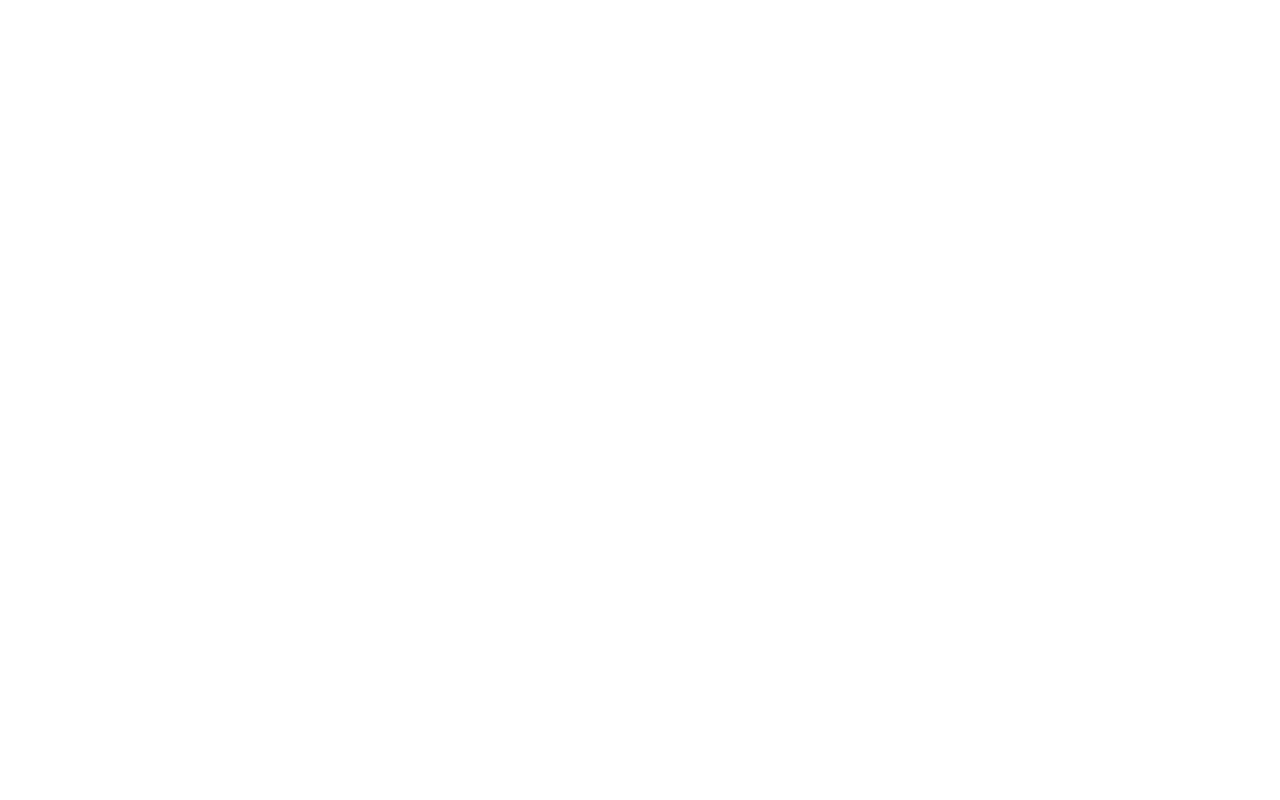
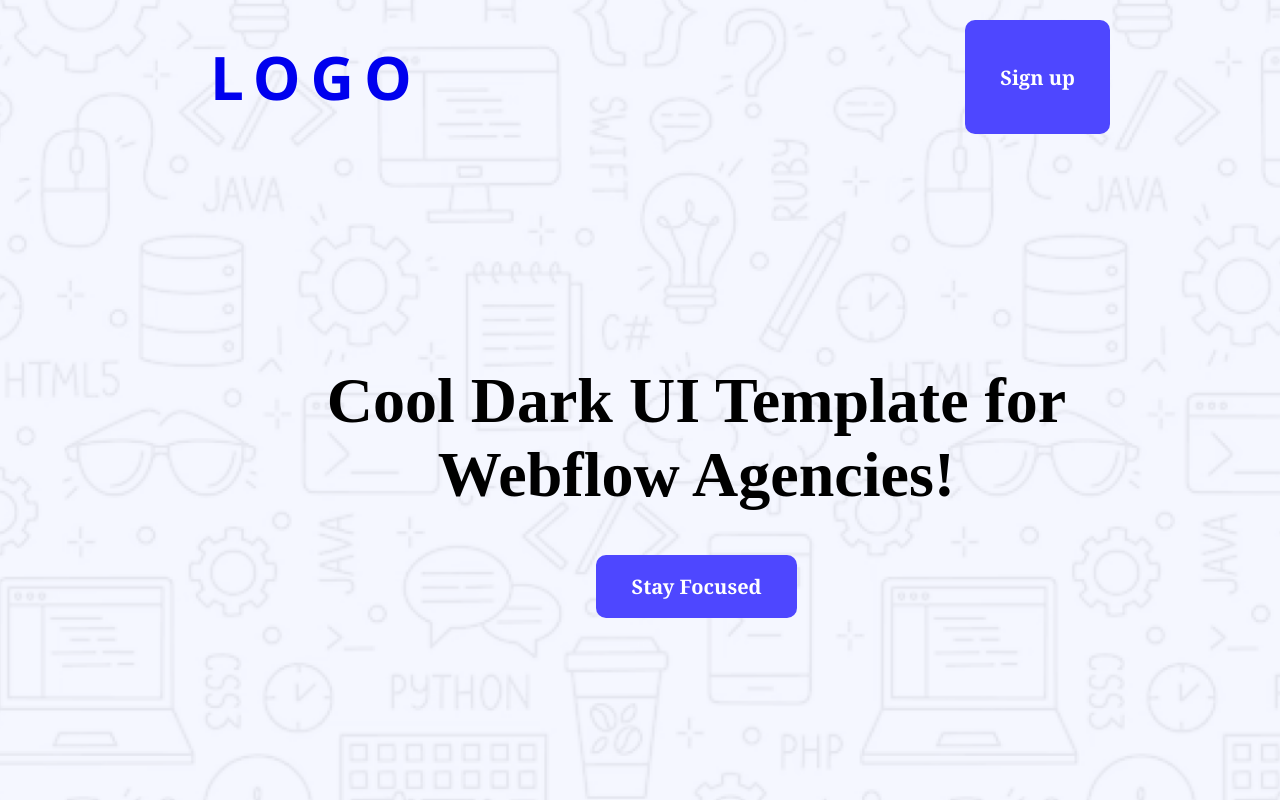
Before and after one commit to shihabhossain46/my-first-assign, a plain HTML site: page index.html in a window 1280 px wide. Drawn offline with Linux system fonts and the light colour scheme.

Commit message:
added header

```diff
--- a/index.html
+++ b/index.html
@@ -4,8 +4,28 @@
     <meta charset="UTF-8">
     <meta name="viewport" content="width=device-width, initial-scale=1.0">
     <title>Document</title>
+    <link rel="stylesheet" href="style.css">
 </head>
 <body>
+    <header class="head-content">
+        <nav>
+            <ul>
+                <li><a href="LOGO.png">LOGO</a></li>
 
+            </ul>
+            <button class="btn-primary">Sign up</button>
+        </nav>
+
+        </div>
+        <div class="banner-section">
+            <h1 class="banner-head" >Cool Dark UI Template for Webflow Agencies!</h1>
+            <button class="btn-primary">Stay Focused</button>
+    </header>
+    <main>
+
+    </main>
+    <footer>
+
+    </footer>
 </body>
 </html>
--- /dev/null
+++ b/style.css
@@ -0,0 +1,65 @@
+*{
+    box-sizing: border-box;
+}
+body{
+    margin: 0 auto;
+    /* max-width: 1120px; */
+    padding: 0;
+
+}
+
+.head-content{
+    margin: 0 auto;
+    background-image:url(B12A01-landing-launchpad/Assets/Hero-bg.png) ;
+    background-repeat: no-repeat;
+    background-position: center;
+    background-size: cover;
+    align-items: center;
+    justify-content: center;
+    width: 100%;
+    height: 100vh;
+    overflow: hidden;
+    padding: 20px;
+
+
+}
+
+.banner-section{
+text-align: center;
+justify-content: center;
+margin: 230px 154px 267px 267px;
+gap: 37px;
+}
+.banner-head{
+    font-size: 64px;
+    font-weight: bold;
+
+
+}
+.btn-primary{
+    background-color: #4E47FF;
+    font-weight: bold;
+    color: white;
+    font-size: 20px;
+    padding: 18px 35px;
+    border-radius: 10px;
+    cursor: pointer;
+    border: none;
+    font-family: Georgia, 'Times New Roman', Times, serif;
+}
+nav{
+    display: flex;
+    justify-content: space-between;
+    margin: 0 150px;
+
+}
+nav ul li{
+    list-style: none;
+    font-size: 60px;
+    font-weight: bold;
+    letter-spacing: 10px;
+}
+nav li a{
+    text-decoration: none;
+    font-family: 'Segoe UI', Tahoma, Geneva, Verdana, sans-serif;
+}
```
Also changed, not shown: LOGO.png (added).
